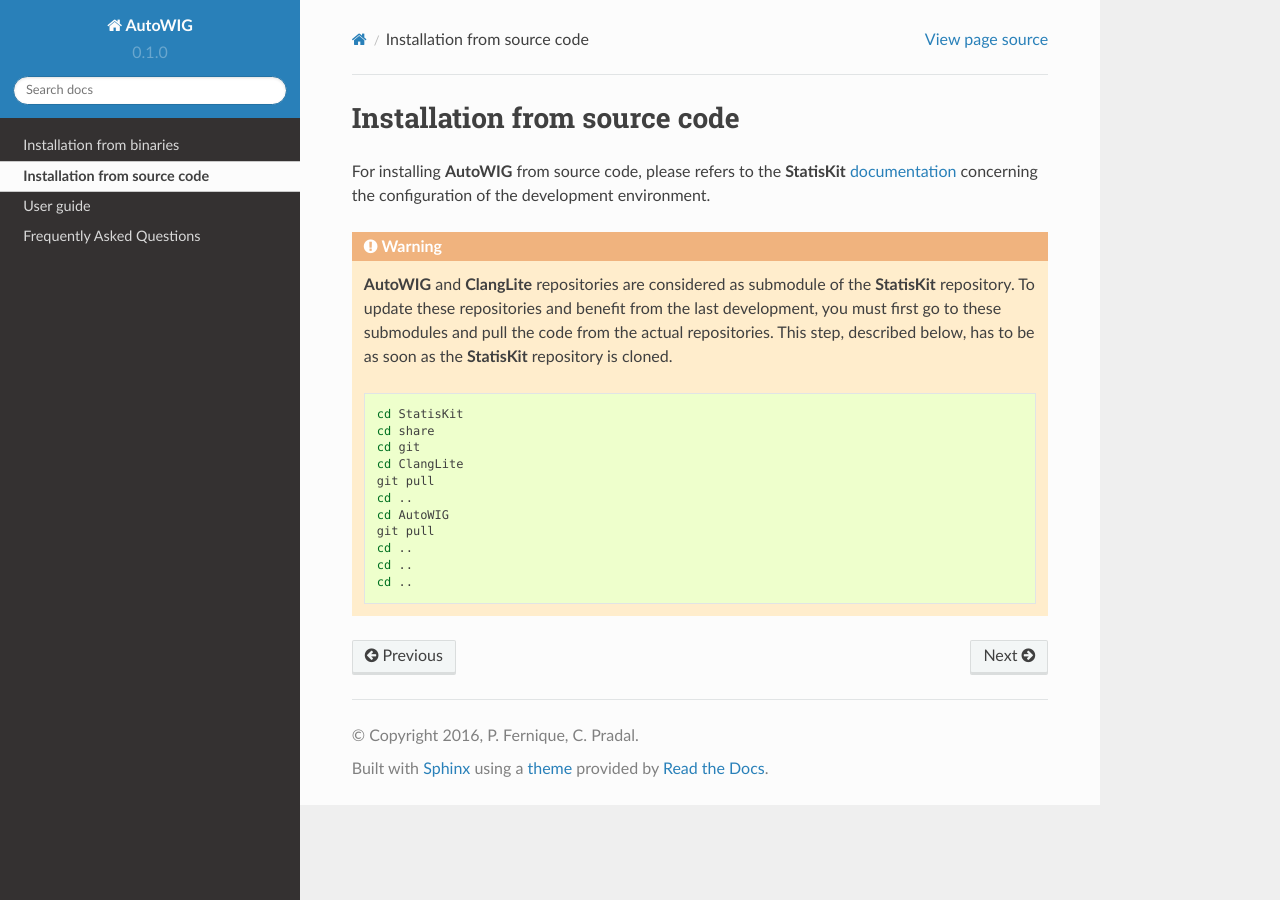
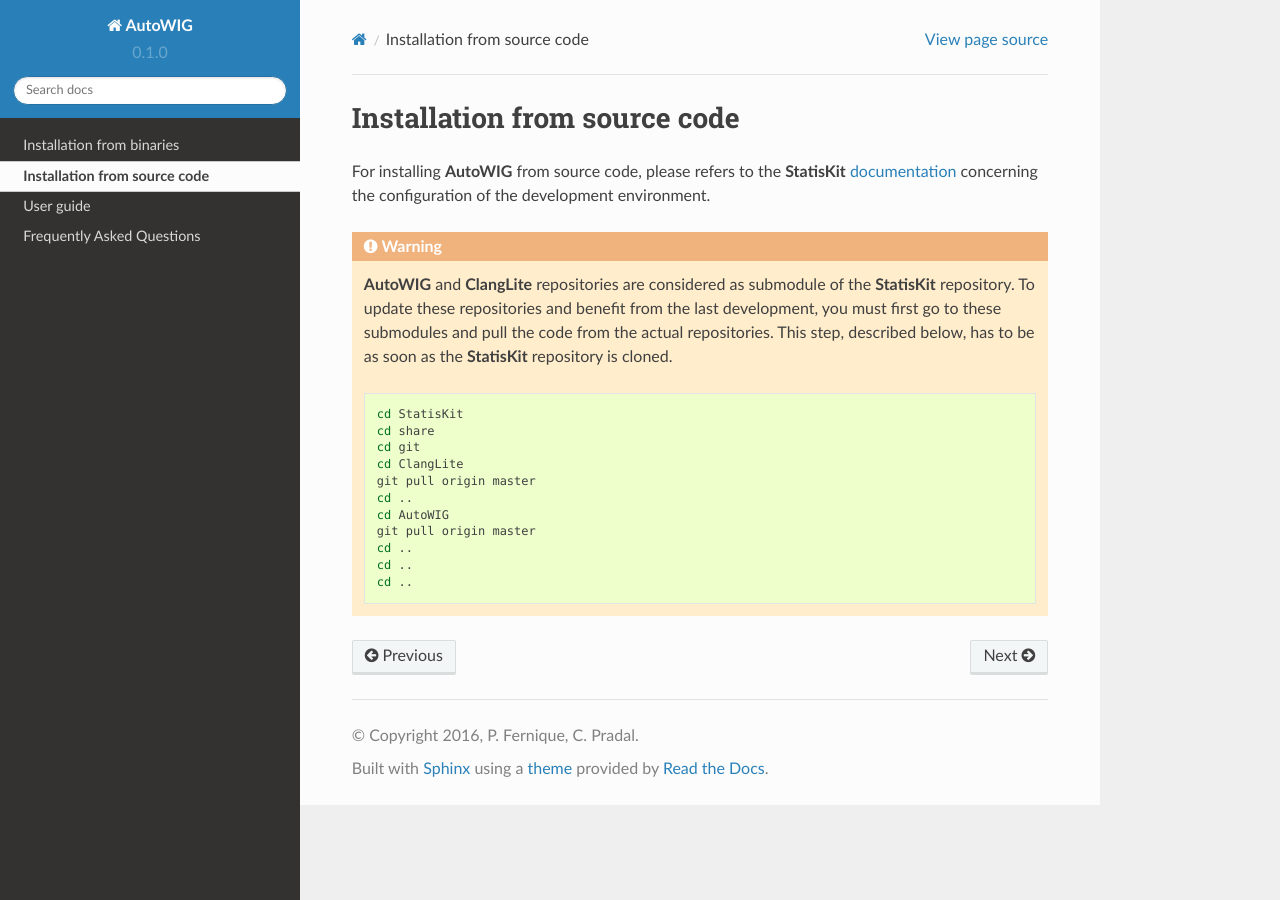
Before and after one commit to StatisKit/AutoWIG, a Sphinx documentation site: the page built from doc/install/source.rst, in a window 1280 px wide. Built offline with Sphinx 7.4.7 and the Read the Docs theme 2.0.0, drawn with Linux system fonts in a browser that asks for light colours; pages that are not in the unit, such as notebooks, are missing from menus.

Commit message:
Update source.rst

```diff
--- a/doc/install/source.rst
+++ b/doc/install/source.rst
@@ -17,10 +17,10 @@
         cd share
         cd git
         cd ClangLite
-        git pull
+        git pull origin master
         cd ..
         cd AutoWIG
-        git pull
+        git pull origin master
         cd ..
         cd ..
         cd ..
```
